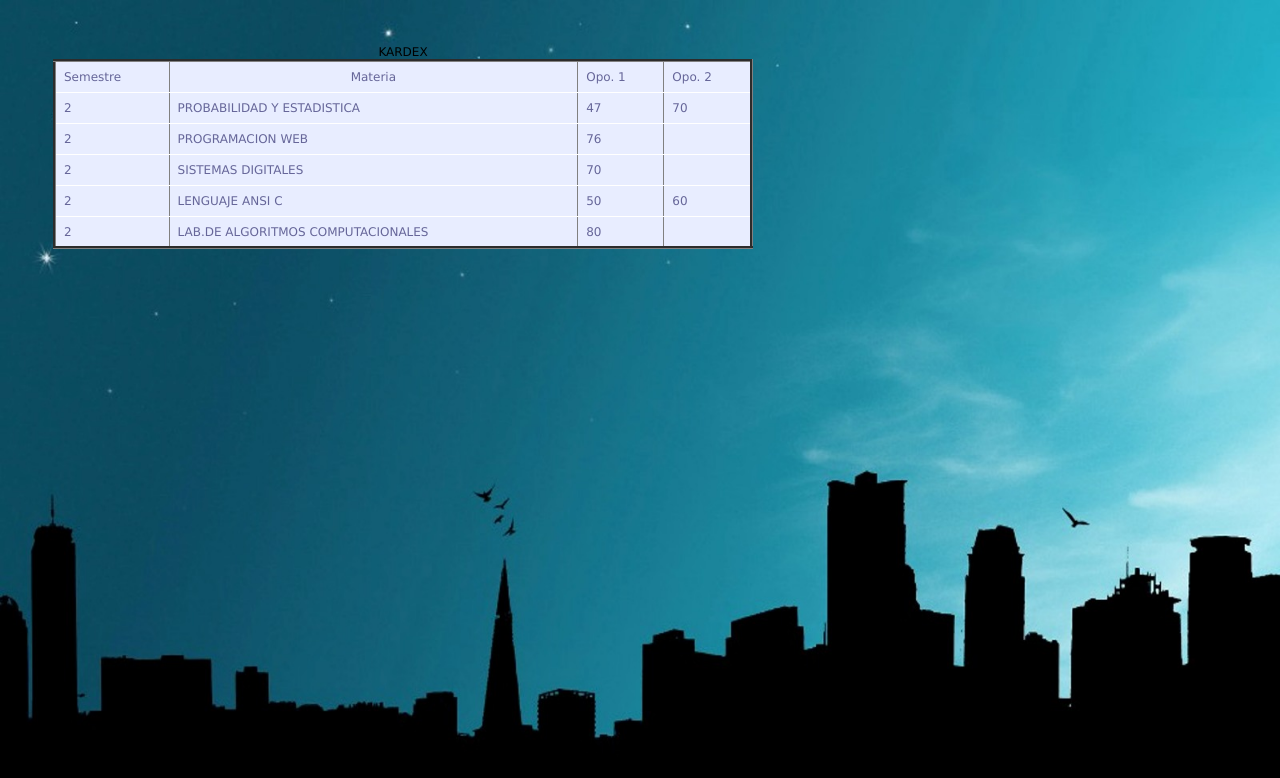
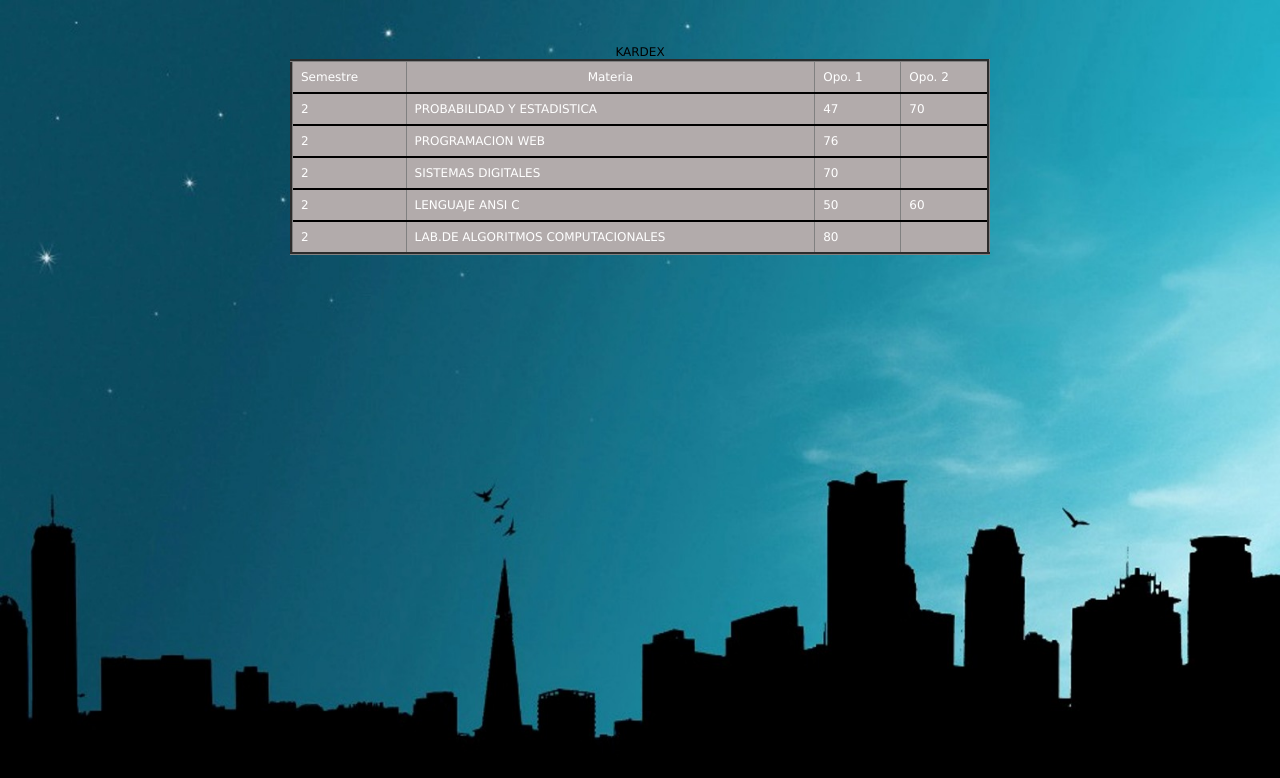
Before and after one commit to ldguerrerop/kardex, a website: page client/kardexdavid.html in a window 1280 px wide. Drawn offline with Linux system fonts and the light colour scheme.

Commit message:
kardex david new

```diff
--- a/client/kardexdavid.html
+++ b/client/kardexdavid.html
@@ -5,6 +5,7 @@
   <link rel="stylesheet" href="styledavid.css">
 </head>
 <body>
+  <center>
   <table border="3px">
     <caption>KARDEX</caption>
     <tr>
@@ -45,5 +46,6 @@
     </tr>
     <tr>
   </table>
+</center>
 </body>
 </html>
--- a/client/styledavid.css
+++ b/client/styledavid.css
@@ -3,17 +3,30 @@ body {font-family: Arial, Helvetica, sans-serif;
 	background-repeat:no-repeat;
 	background-position:center center;
 	background-attachment:fixed;
-	-o-background-size: 100% 100%, auto;
+	/*-o-background-size: 100% 100%, auto;
 	-moz-background-size: 100% 100%, auto;
-	-webkit-background-size: 100% 100%, auto;
+	-webkit-background-size: 100% 100%, auto;*/
 	background-size: 100% 100%, auto;
+*/
+}
+/*#data-table-1 td : first-child {font-weight: bolder;}
+#data-table-1 td:first-child + td {font-family: monospace;}*/
 
-}
 
-table {    font-family: "Lucida Sans Unicode", "Lucida Grande", sans-Serif;
-    font-size: 12px;    margin: 45px;     width: 700px; text-align: left;    border-collapse: collapse; }
 
-td {    padding: 8px;     background: #e8edff;     border-bottom: 1px solid #fff;
-    color: #669;    border-top: 1px solid transparent; }
+table { font-family: "Lucida Sans Unicode", "Lucida Grande", Comic;
+    	font-size: 12px;
+    	margin: 45px;
+    	width: 700px;
+    	text-align: left;
+    	border-collapse: collapse;
+      }
 
-tr:hover td { background: #d0dafd; color: #339; }
+td {   padding: 8px;
+	   background: #B2ABAB;
+	   border-bottom: 2px solid black;
+       color: white;
+       border-top: 2px solid black;
+   }
+
+tr:hover td { background: #d0dafd; color: black; }
```
